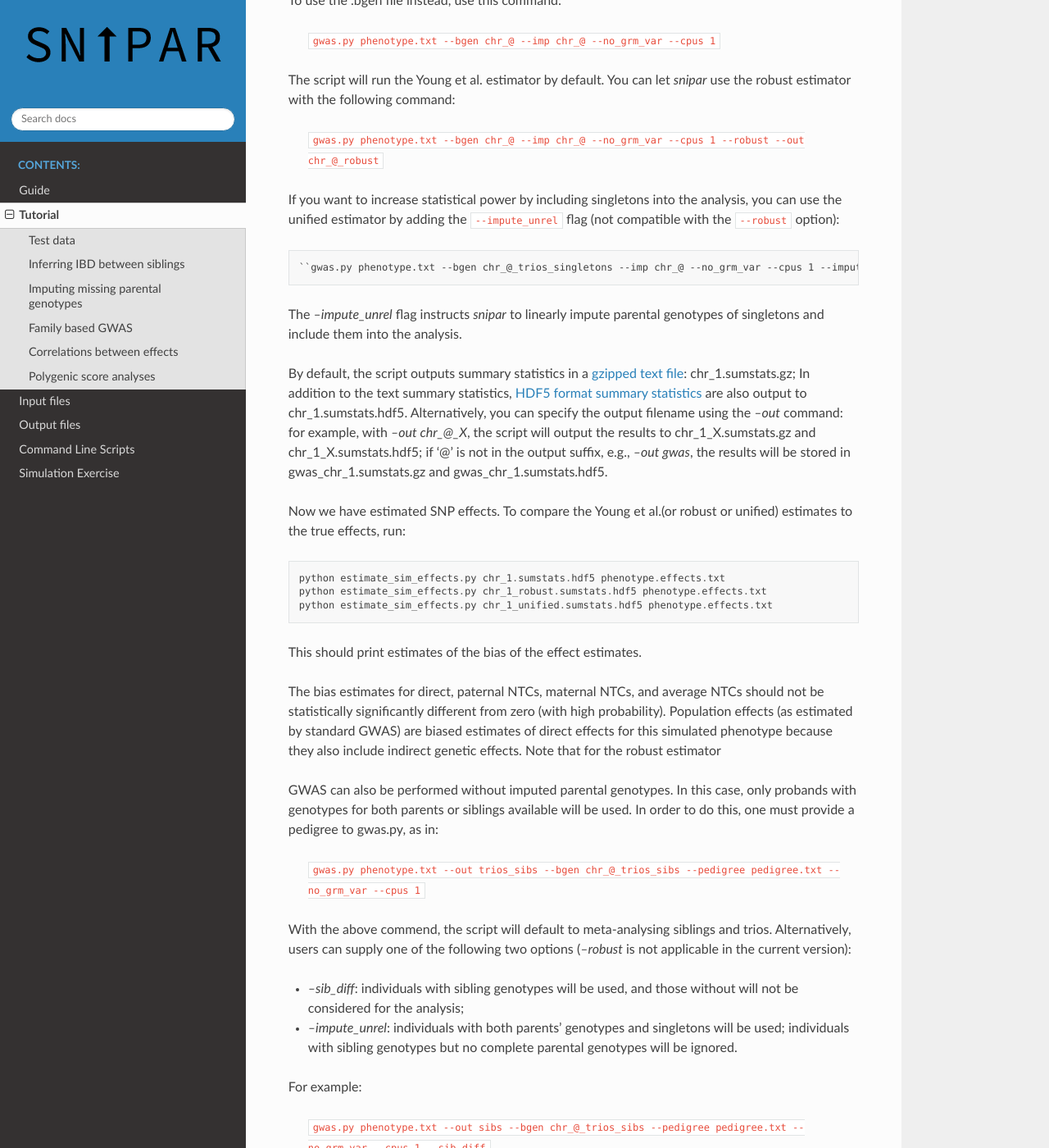
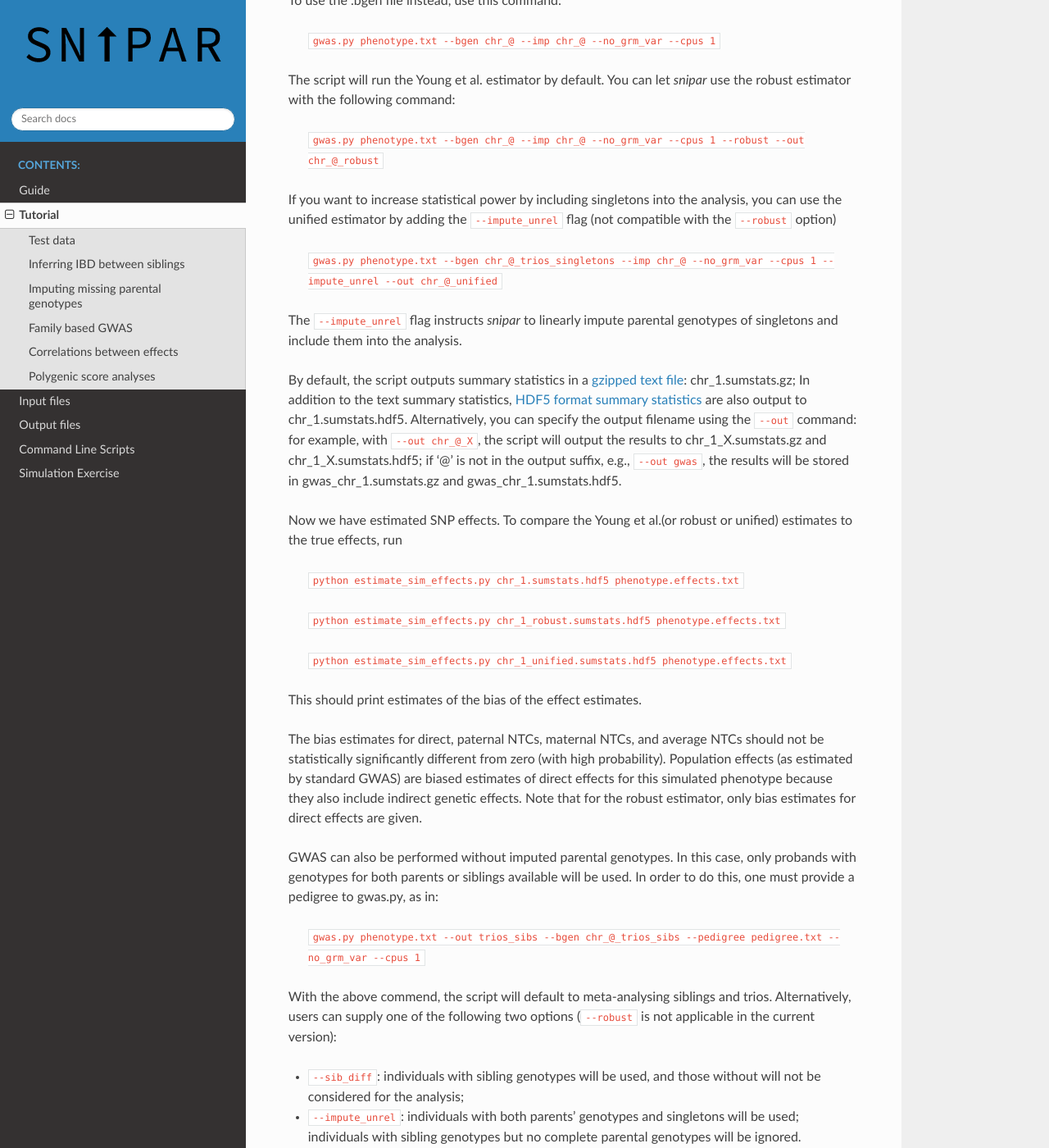
Before and after one commit to AlexTISYoung/snipar, a Sphinx documentation site: the page built from docs/tutorial.rst, in a window 1280 px wide and 1400 px high, scrolled down 3320 px. Shown: the whole window at 82% size. Built offline with Sphinx 7.4.7 and the Read the Docs theme 3.1.0, drawn with Linux system fonts in a browser that asks for light colours.

Commit message:
Fixed other inline code display

```diff
--- a/docs/tutorial.rst
+++ b/docs/tutorial.rst
@@ -124,38 +124,41 @@ The script will run the Young et al. estimator by default. You can let *snipar*
     ``gwas.py phenotype.txt --bgen chr_@ --imp chr_@ --no_grm_var --cpus 1 --robust --out chr_@_robust``
 
 If you want to increase statistical power by including singletons into the analysis, you can use the unified estimator by adding the :code:`--impute_unrel`
-flag (not compatible with the :code:`--robust` option)::
+flag (not compatible with the :code:`--robust` option)
 
     ``gwas.py phenotype.txt --bgen chr_@_trios_singletons --imp chr_@ --no_grm_var --cpus 1 --impute_unrel --out chr_@_unified``
 
-The `--impute_unrel` flag instructs *snipar* to linearly impute parental genotypes of singletons and include them into the analysis.
+The ``--impute_unrel`` flag instructs *snipar* to linearly impute parental genotypes of singletons and include them into the analysis.
 
 By default, the script outputs summary statistics in a :ref:`gzipped text file <sumstats_text>`: chr_1.sumstats.gz;
 In addition to the text summary statistics, :ref:`HDF5 format summary statistics <sumstats_hdf5>` are also output to chr_1.sumstats.hdf5.
-Alternatively, you can specify the output filename using the `--out` command: for example, with `--out chr_@_X`, the script will
-output the results to chr_1_X.sumstats.gz and chr_1_X.sumstats.hdf5; if '@' is not in the output suffix, e.g., `--out gwas`, the results will
+Alternatively, you can specify the output filename using the ``--out`` command: for example, with ``--out chr_@_X``, the script will
+output the results to chr_1_X.sumstats.gz and chr_1_X.sumstats.hdf5; if '@' is not in the output suffix, e.g., ``--out gwas``, the results will
 be stored in gwas_chr_1.sumstats.gz and gwas_chr_1.sumstats.hdf5.
 
-Now we have estimated SNP effects. To compare the Young et al.(or robust or unified) estimates to the true effects, run::
+Now we have estimated SNP effects. To compare the Young et al.(or robust or unified) estimates to the true effects, run
 
-    python estimate_sim_effects.py chr_1.sumstats.hdf5 phenotype.effects.txt
-    python estimate_sim_effects.py chr_1_robust.sumstats.hdf5 phenotype.effects.txt
-    python estimate_sim_effects.py chr_1_unified.sumstats.hdf5 phenotype.effects.txt
+    ``python estimate_sim_effects.py chr_1.sumstats.hdf5 phenotype.effects.txt``
+
+    ``python estimate_sim_effects.py chr_1_robust.sumstats.hdf5 phenotype.effects.txt``
+
+    ``python estimate_sim_effects.py chr_1_unified.sumstats.hdf5 phenotype.effects.txt``
 
 This should print estimates of the bias of the effect estimates.
 
 The bias estimates for direct, paternal NTCs, maternal NTCs, and average NTCs should not be statistically significantly different from
 zero (with high probability). Population effects (as estimated by standard GWAS) are biased estimates of direct effects for this simulated
-phenotype because they also include indirect genetic effects. Note that for the robust estimator
+phenotype because they also include indirect genetic effects. Note that for the robust estimator, only bias estimates for direct effects
+are given.
 
 GWAS can also be performed without imputed parental genotypes. In this case, only probands with genotypes for both parents or siblings available will be used.
 In order to do this, one must provide a pedigree to gwas.py, as in:
     ``gwas.py phenotype.txt --out trios_sibs --bgen chr_@_trios_sibs --pedigree pedigree.txt --no_grm_var --cpus 1``
-With the above commend, the script will default to meta-analysing siblings and trios. Alternatively, users can supply one of the following two options (`--robust` is not applicable
+With the above commend, the script will default to meta-analysing siblings and trios. Alternatively, users can supply one of the following two options (``--robust`` is not applicable
 in the current version):
 
-- `--sib_diff`: individuals with sibling genotypes will be used, and those without will not be considered for the analysis;
-- `--impute_unrel`: individuals with both parents' genotypes and singletons will be used; individuals with sibling genotypes but no complete parental genotypes will be ignored.
+- ``--sib_diff``: individuals with sibling genotypes will be used, and those without will not be considered for the analysis;
+- ``--impute_unrel``: individuals with both parents' genotypes and singletons will be used; individuals with sibling genotypes but no complete parental genotypes will be ignored.
 
 For example:
 
```
